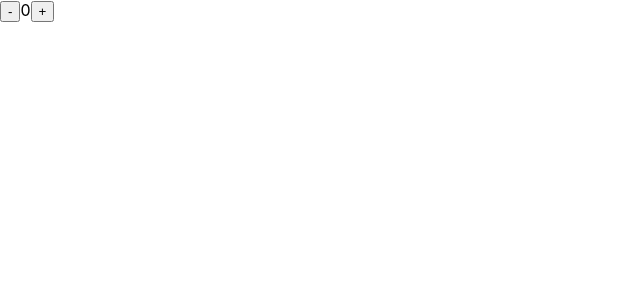
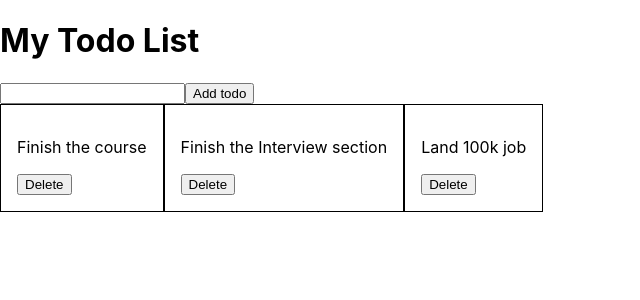
Before and after one commit to SethDimmer123/react-cc, a React (Create React App) app: page / in a window 1280 px wide. Shown: the top 300 px of the page, without its empty margins (0-640 px from the left). Built offline with nearby package versions, Linux system fonts and the light colour scheme.

Commit message:
initil commit

```diff
--- a/src/App.jsx
+++ b/src/App.jsx
@@ -3,14 +3,14 @@ import Todo from './components/Todo.jsx'
 import Title from './components/Title.jsx'
 import Modal from './components/Modal.jsx';
 import React, { useState } from 'react';
-import Counter from "./components/Counter.jsx"
+// import Counter from "./components/Counter.jsx"
 
 function App() {
 
 
 
 
-return <Counter />
+// return <Counter />
 
 
 
--- a/src/components/Counter.jsx
+++ b/src/components/Counter.jsx
@@ -3,7 +3,7 @@ import React, { useState} from 'react';
 function Counter() {
     const [Counter, setCounter] = useState(0)
     function incrementCounter() {
-        setCounter(Counter + 1)
+        setCounter(() => Counter + 1)
 
     }
 
```
